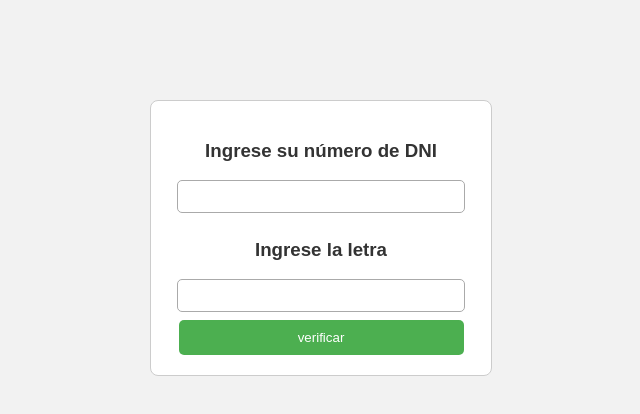
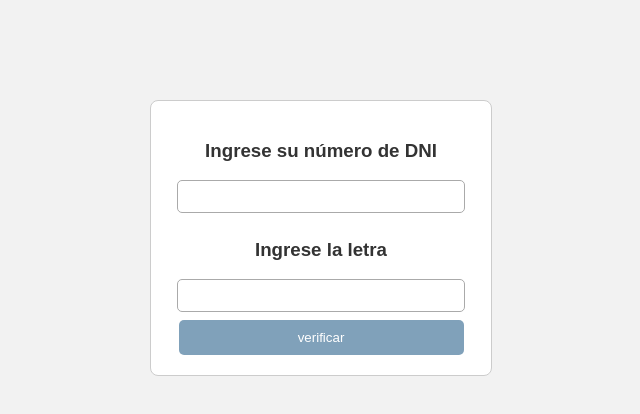
Before and after one commit to Sebas455/Progra_movil, a plain HTML site: page DNI/index.html in a window 1280 px wide. Shown: the whole page, without its empty margins (319-959 px from the left). Drawn offline with Linux system fonts and the light colour scheme.

Commit message:
Agregar CSS

```diff
--- a/DNI/CSS/dnistyle.css
+++ b/DNI/CSS/dnistyle.css
@@ -27,7 +27,7 @@ input[type="text"] {
 }
 
 .form-button {
-  background-color: #4CAF50;
+  background-color: #80A1BA;
   color: white;
   padding: 10px;
   width: 95%;
@@ -37,5 +37,5 @@ input[type="text"] {
 }
 
 .form-button:hover {
-  background-color: #45a049;
+  background-color: #80A1BA;
 }
```
